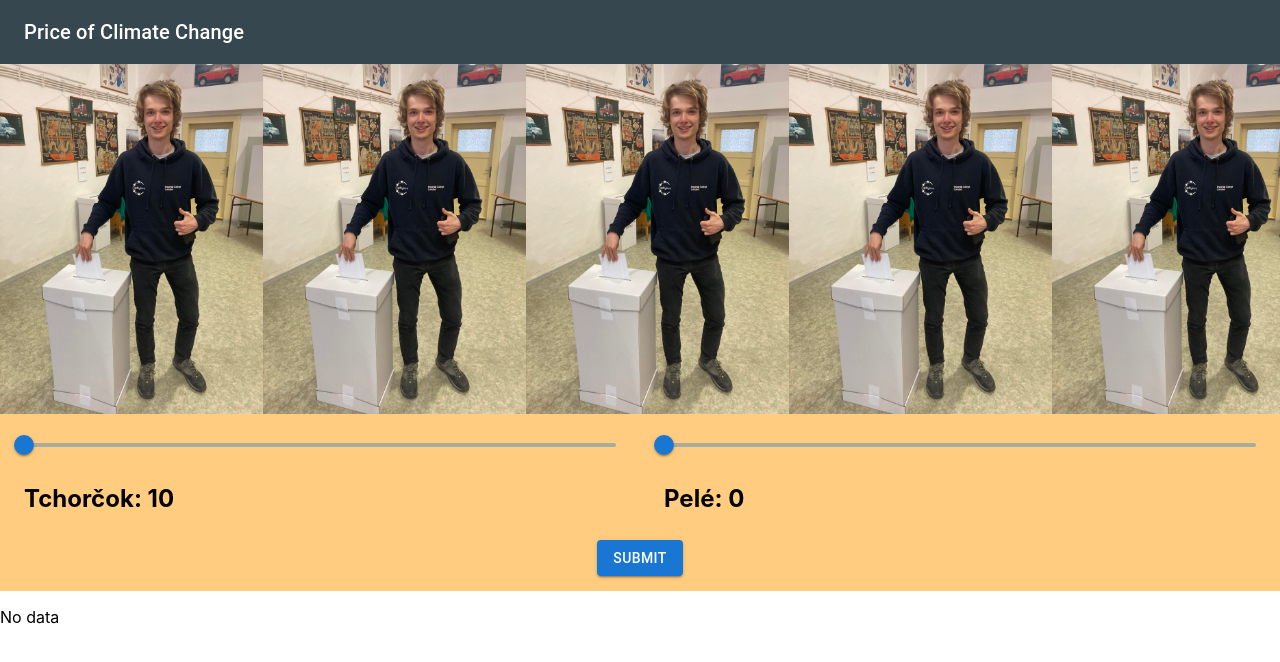
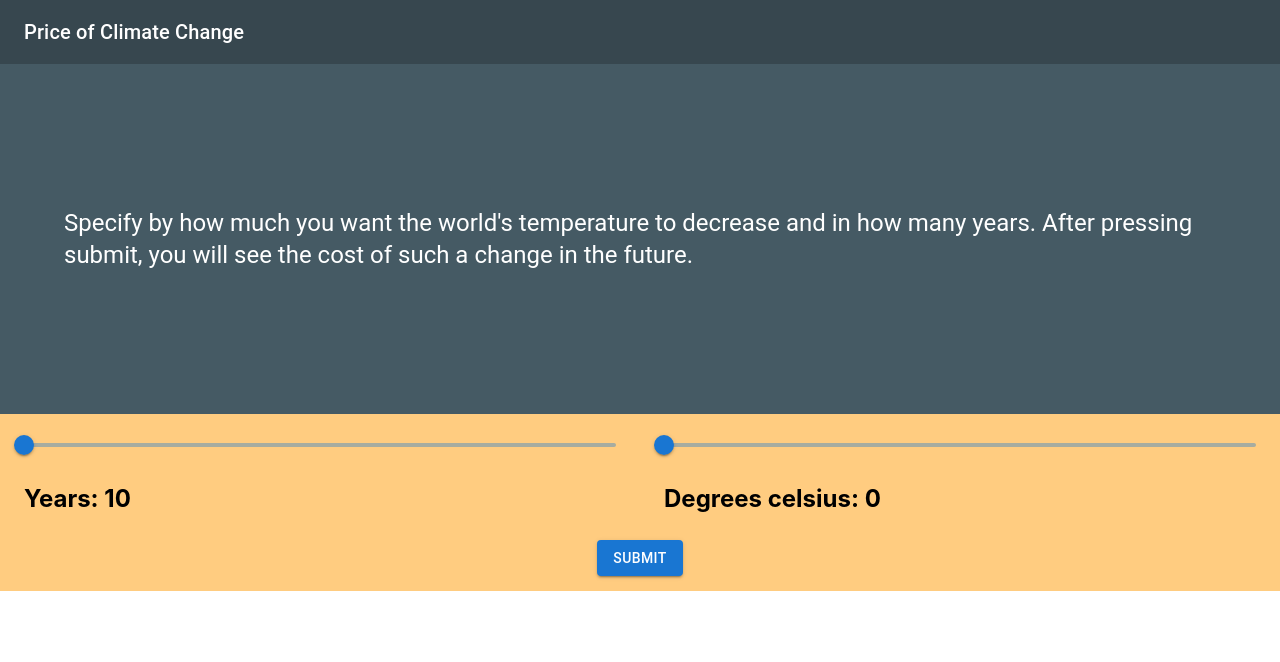
Before and after one commit to erehulka/HK24-Dakoty, a React (Create React App) app in the folder frontend/: page / in a window 1280 px wide. Shown: the top 662 px of the page. Built offline with nearby package versions, Linux system fonts and the light colour scheme.

Commit message:
remove junk

```diff
--- a/frontend/src/App.tsx
+++ b/frontend/src/App.tsx
@@ -59,11 +59,12 @@ export default function App() {
           height: 350,
           flex: "none",
           color: 'white',
-          background: 'url(/2ka.jpg)',
-          backgroundSize: 'contain'
+          backgroundColor: blueGrey[700],
         }}
       >
-
+        <Section bgColor={blueGrey[700]}>
+          <Typography variant="h5">Specify by how much you want the world's temperature to decrease and in how many years. After pressing submit, you will see the cost of such a change in the future.</Typography>
+        </Section>
       </Box>
       <Box
         sx={{
@@ -78,7 +79,7 @@ export default function App() {
             <Slider
               min={10}
               max={100}
-              title='Tchorčok'
+              title='Years'
               step={5}
               value={years}
               onChange={handleYearsChange}
@@ -90,7 +91,7 @@ export default function App() {
             <Slider
               min={0}
               max={10}
-              title='Pelé'
+              title='Degrees celsius'
               step={0.1}
               value={degrees}
               onChange={handleDegreesChange}
@@ -145,7 +146,7 @@ export default function App() {
             description='Kolko HDP'
           ></CustomCard>
         </Section>
-        : <p>No data</p>
+        : ''
       }
     </>
   );
```
Also changed, not shown: frontend/public/2ka.jpg (deleted).
